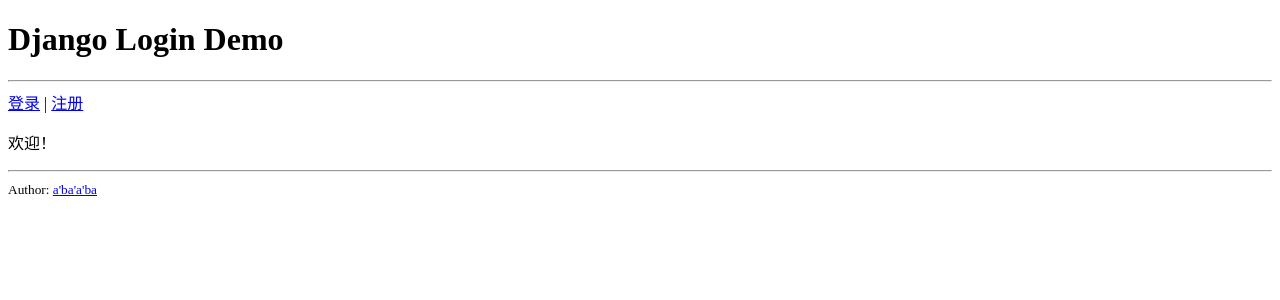
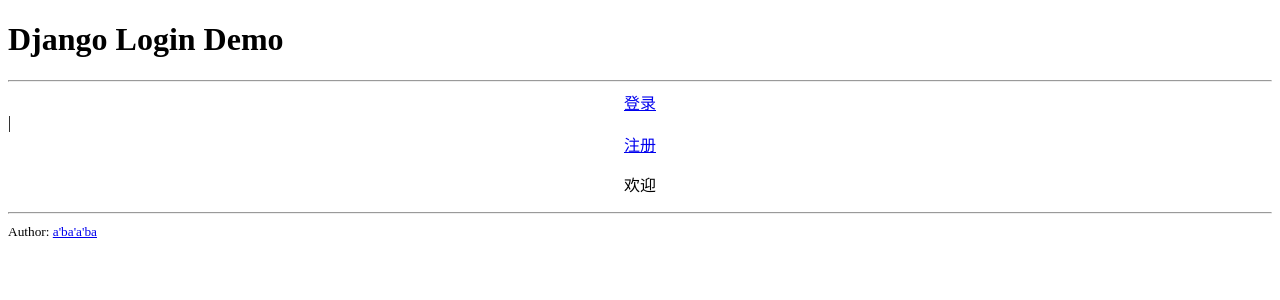
Before and after one commit to supertailcat/small_semester, a Django app: page /login/index/ in a window 1280 px wide. Shown: the top 300 px of the page. Run offline with Django 3.2, Linux system fonts and the light colour scheme.

Commit message:
于沛尧：美化

```diff
--- a/Django/login/templates/login/index.html
+++ b/Django/login/templates/login/index.html
@@ -1,6 +1,6 @@
 {% extends 'login/base.html' %}
 
-{% block title %}首页{% endblock %}
+{% block title %}<div style="text-align: center;">首页</div>{% endblock %}
 
 {% block script %}
 {% if message %}
@@ -11,14 +11,14 @@
 {% block content %}
 {% if request.session.username %}
     <nav>
-        <a href="{% url 'login:logout' %}">注销</a>
+        <a href="{% url 'login:logout' %}"><div style="text-align: center;">注销</div></a>
     </nav>
     <p>欢迎，{{ request.session.username }}！</p>
 {% else %}
     <nav>
-        <a href="{% url 'login:login' %}">登录</a> |
-        <a href="{% url 'login:register' %}">注册</a>
+        <a href="{% url 'login:login' %}"><div style="text-align: center;">登录</div></a> |
+        <a href="{% url 'login:register' %}"><div style="text-align: center;">注册</div></a>
     </nav>
-    <p>欢迎！</p>
+    <p><div style="text-align: center;">欢迎</div></p>
 {% endif %}
 {% endblock %}
```
